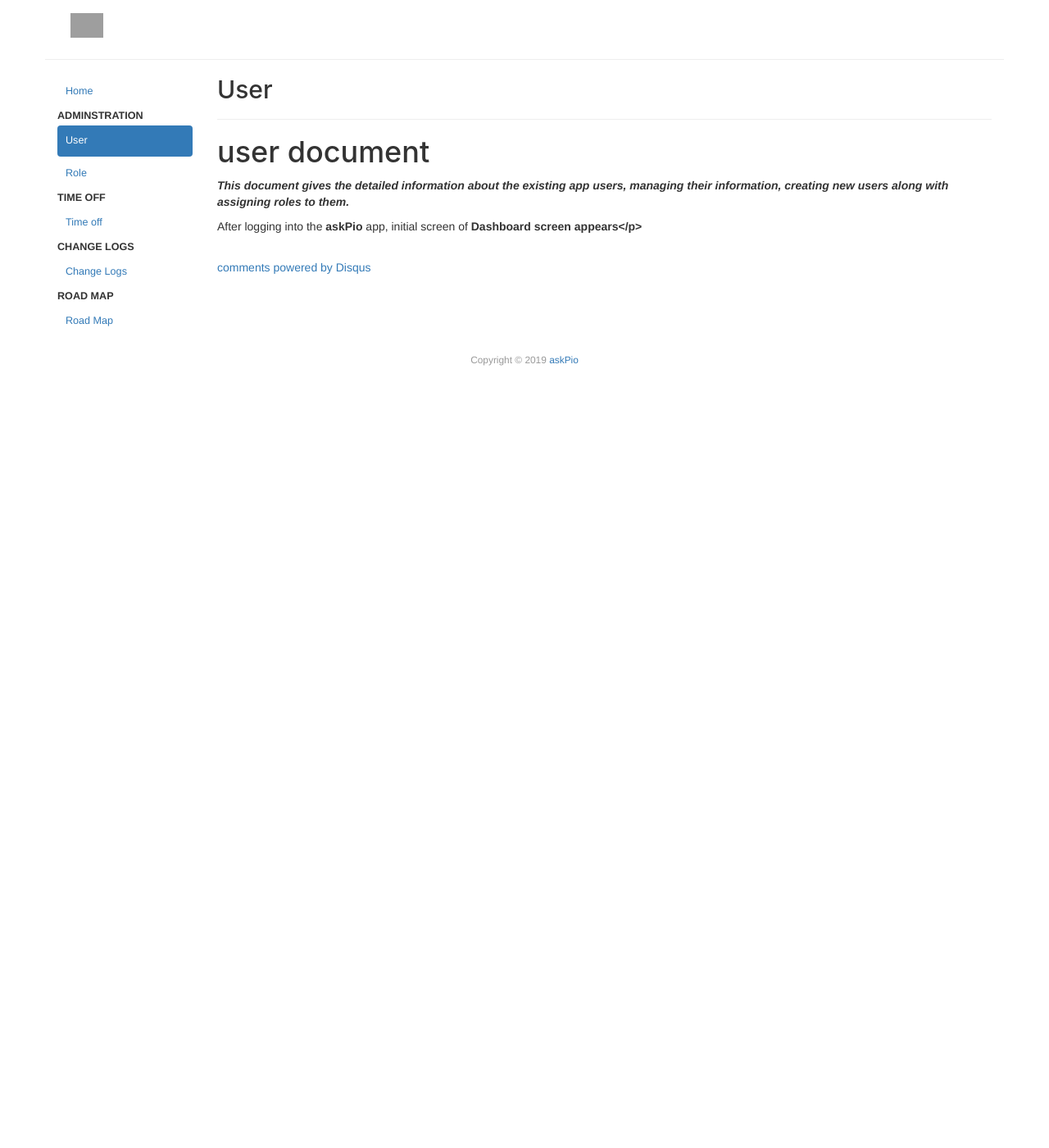
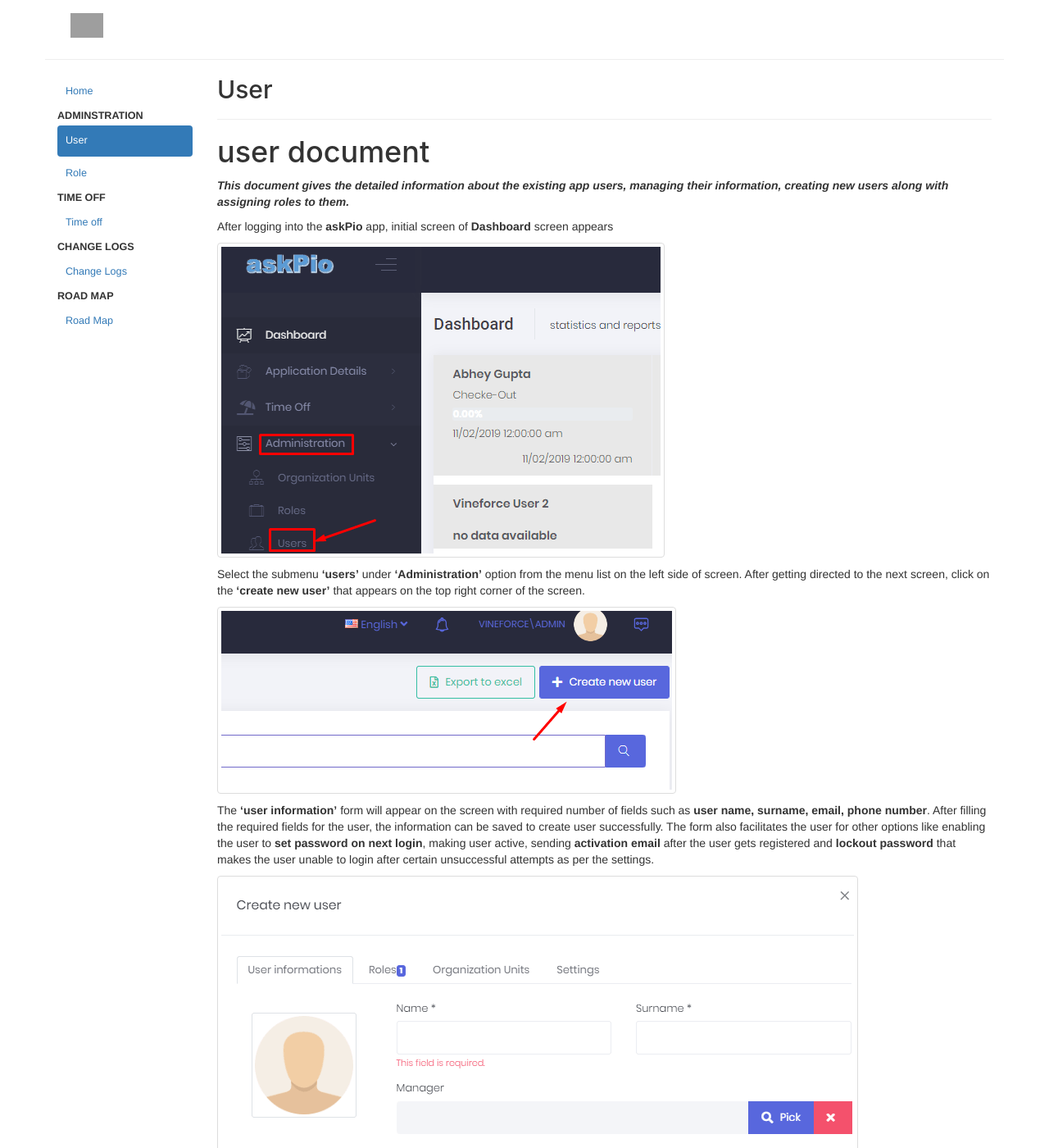
Before and after one commit to Harshgupta71/askPio_Documentation, a Jekyll site: the page built from _posts/2019-01-01-Users.md, in a window 1280 px wide and 1400 px high. Shown: the whole window at 82% size. Built offline with Jekyll 4.4.1, drawn with Linux system fonts in a browser that asks for light colours; comment, search, counter and statistics services are not loaded; some of the changed text lies outside the part shown; grey boxes are pictures that could not be loaded.

Commit message:
Update 2019-01-01-Users.md

```diff
--- a/_posts/2019-01-01-Users.md
+++ b/_posts/2019-01-01-Users.md
@@ -6,4 +6,22 @@ date: 2019-01-01 15:39:29
 ---
 <h1>user document</h1>
 <p><em><strong>This document gives the detailed information about the existing app users, managing their information, creating new users along with assigning roles to them.</strong></em></p>
-<p>After logging into the <strong>askPio</strong> app, initial screen of <strong>Dashboard<strong> screen appears</p>
+<p>After logging into the <strong>askPio</strong> app, initial screen of <strong>Dashboard</strong> screen appears</p>
+<p><img src="https://help.askpio.com/assets/images/user/user1-min.png" alt="Download angular" class="img-thumbnail" /></p>
+<p>Select the submenu <strong>‘users’</strong> under <strong>‘Administration’</strong> option from the menu list on the left side of screen. After getting directed to the next screen, click on the <strong>‘create new user’</strong> that appears on the top right corner of the screen.</p>
+<p><img src="https://help.askpio.com/assets/images/user/user2-min.png" alt="Download angular" class="img-thumbnail" /></p>
+<p>The <strong>‘user information’</strong> form will appear on the screen with required number of fields such as <strong>user name, surname, email, phone number</strong>. After filling the required fields for the user, the information can be saved to create user successfully. The form also facilitates the user for other options like enabling the user to <strong>set password on next login</strong>, making user active, sending <strong>activation email</strong> after the user gets registered and <strong>lockout password</strong> that makes the user unable to login after certain unsuccessful attempts as per the settings.</p>
+<p><img src="https://help.askpio.com/assets/images/user/user3-min.png" alt="Download angular" class="img-thumbnail" /></p>
+<p><img src="https://help.askpio.com/assets/images/user/user4-min.png" alt="Download angular" class="img-thumbnail" /></p>
+<p>After saving the user information, user can be assigned any role either as <strong>admin</strong> or <strong>user</strong></p>.
+<p><img src="https://help.askpio.com/assets/images/user/user5-min.png" alt="Download angular" class="img-thumbnail" /></p>
+<p>User can be also be assigned to the desired organization unit such as <strong>development team</strong> and <strong>HR team</strong> and the settings can be saved</p>.
+<p><img src="https://help.askpio.com/assets/images/user/user6-min.png" alt="Download angular" class="img-thumbnail" /></p>
+<p>Under the settings option, user can be allowed or disallowed to access all users’ check-in and check-out.</p>
+<p><img src="https://help.askpio.com/assets/images/user/user7-min.png" alt="Download angular" class="img-thumbnail" /></p>
+<p>If the user is enabled to access all users’ check in and check-out, the user can access the checked in time and checked out time of all users under the <strong>‘in & outs’</strong> submenu in <strong>‘Administration’</strong> category  as it is shown below.</p>
+<p><img src="https://help.askpio.com/assets/images/user/user8-min.png" alt="Download angular" class="img-thumbnail" /></p>
+<p>If the user is disabled to access all users’ check in and check-out by editing the user information in the settings as shown below.</p>
+<p><img src="https://help.askpio.com/assets/images/user/user9-min.png" alt="Download angular" class="img-thumbnail" /></p>
+<p>The user can access can only access the selective checked in and checked out time under the submenu under the ‘in & outs’ submenu in ‘Administration’ category as it is shown below.</p>
+<p><img src="https://help.askpio.com/assets/images/user/user10-min.png" alt="Download angular" class="img-thumbnail" /></p>
```
